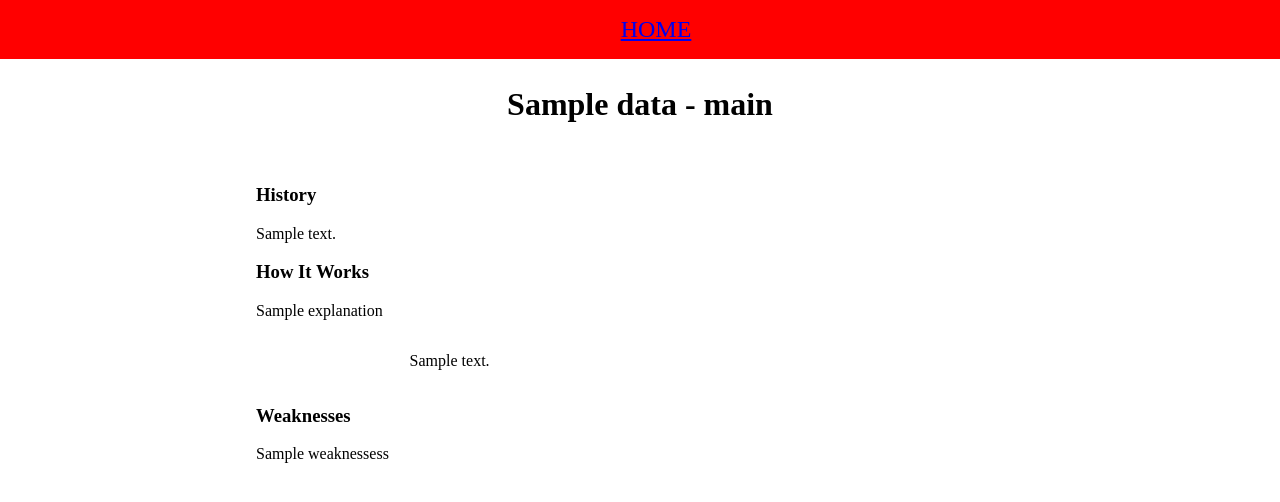
After one commit to DarienSR/Cryptography-Exploration, a Flask app: template templates/cipher.html in a window 1280 px wide. The commit adds this page. Shown: the top 502 px of the page. Run offline with Flask 2, Linux system fonts and the light colour scheme; the template is opened without the code that fills it: most values are stand-ins (such as "Sample title", 1, 10 or a date in 2020).

Commit message:
changed html individual cipher files to work in just one html file

```diff
--- a/app.py
+++ b/app.py
@@ -3,30 +3,35 @@ from CaesarCipher import *
 from VigenereCipher import *
 app = Flask(__name__)
 
+# HOME
 @app.route('/')
 def home():
   app.route('/')
   return render_template("main.html", value = "title")
 
+# GET ROUTE
 @app.route('/cipher/<name>')
 def cipher(name):
   data = None
   if name == "caesar":
     data = GetCaesarCipher()
+    content = data['view']
   elif name == "vigenere":
     data = GetVigenere()
-  return render_template(name+".html", data=data)
+    content = data['view']
+  return render_template("cipher.html", data=data, content=content)
 
-@app.route('/cipher/caesar', methods=['POST'])
-def update_caesar():
-  data = GetCaesarCipher(int(request.form['shift']), request.form['text'])
-  # return to page with new data
-  return render_template("caesar.html", data=data)
+# UPDATE ROUTE
+@app.route('/cipher/<name>', methods=['POST'])
+def update_cipher(name):
+  data = None
+  if name == "caesar":
+    data = GetCaesarCipher(int(request.form['shift']), request.form['text'])
+  else:
+    data = GetVigenere(request.form['key'], request.form['text'])
 
-@app.route('/cipher/vigenere', methods=['POST'])
-def update_vigenere():
-   data = GetVigenere(request.form['key'], request.form['text'])
-   return render_template("vigenere.html", data=data)
+  content = data['view']
+  return render_template("cipher.html", data=data, content=content)
 
 if __name__=="__main__":
   app.run(debug=True)
--- a/requirements.txt
+++ b/requirements.txt
@@ -1,3 +1,2 @@
 numpy
 Flask
-string
--- a/static/cipher.css
+++ b/static/cipher.css
@@ -81,13 +81,24 @@ button {
 }
 
 #table {
-  width: 50%
+  width: 50%;
+  display: flex;
 }
 
-#table div {
-  position: relative;
-  bottom: 29rem;
-  left: 2rem;
+.y-axis {
+  padding-top: 1.1rem;
+}
+
+.y-axis p {
+  color: red;
+}
+
+.x-axis {
+  color: blue;
+}
+
+#table p {
+  margin: 0;
 }
 
 .vigenere-form {
--- /dev/null
+++ b/templates/cipher.html
@@ -0,0 +1,36 @@
+<!DOCTYPE html>
+
+<html>
+  <head>
+    <title>{{ data['name'] }}</title>
+    <link rel="stylesheet" href="{{url_for('static', filename='cipher.css')}}">
+  </head>
+  <body>
+    <div id="back-container">
+      <a href="../" id="back">HOME</a>
+    </div>
+    <h2>{{ data['name'] }} - main</h2>
+
+    <div id="content">
+      <div id="history">
+        <h3>History</h3>
+        <p>{{ desc }}</p>
+      </div>
+
+      <div id="how-it-works">
+        <h3>How It Works</h3>
+        <p>{{ explanation }}</p>
+      </div>
+
+      <div id="content">
+        {{content | safe}}
+      </div>
+
+      <div id="Weaknesses">
+        <h3>Weaknesses</h3>
+        <p>{{ weaknessess }}</p>
+      </div>
+
+    </div>
+  </body>
+</html>
--- a/templates/main.html
+++ b/templates/main.html
@@ -1,7 +1,7 @@
 <!DOCTYPE html>
 <html>
   <head>
-      <title>Flask App</title>
+      <title>Exploring Cryptography</title>
       <link rel="stylesheet" href="{{url_for('static', filename='main.css')}}">
   </head>
   <body>
```
Also changed, not shown: CaesarCipher.py (+37 -1 lines), VigenereCipher.py (+41 -0 lines), templates/caesar.html (deleted, +0 -64 lines), templates/vigenere.html (deleted, +0 -68 lines).
